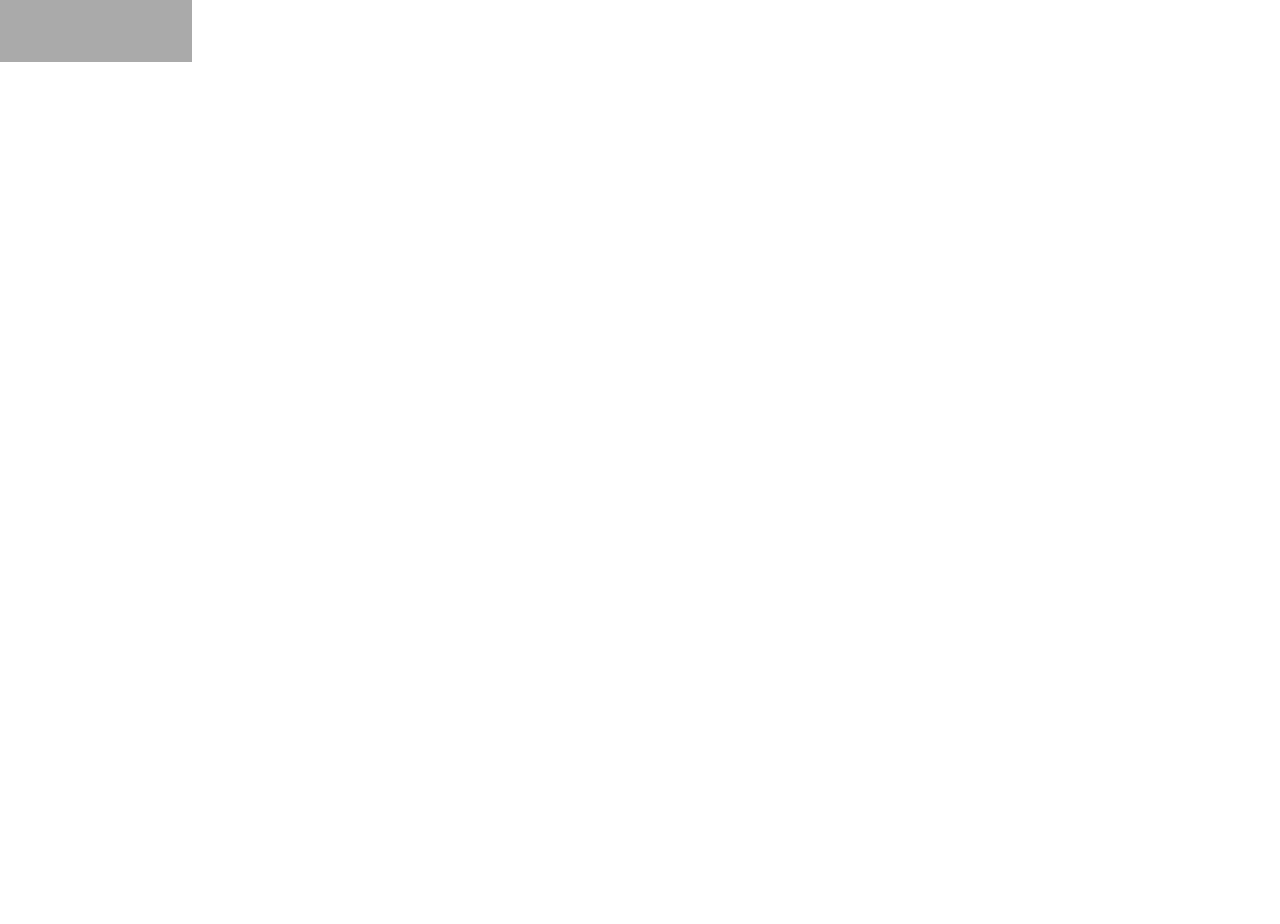
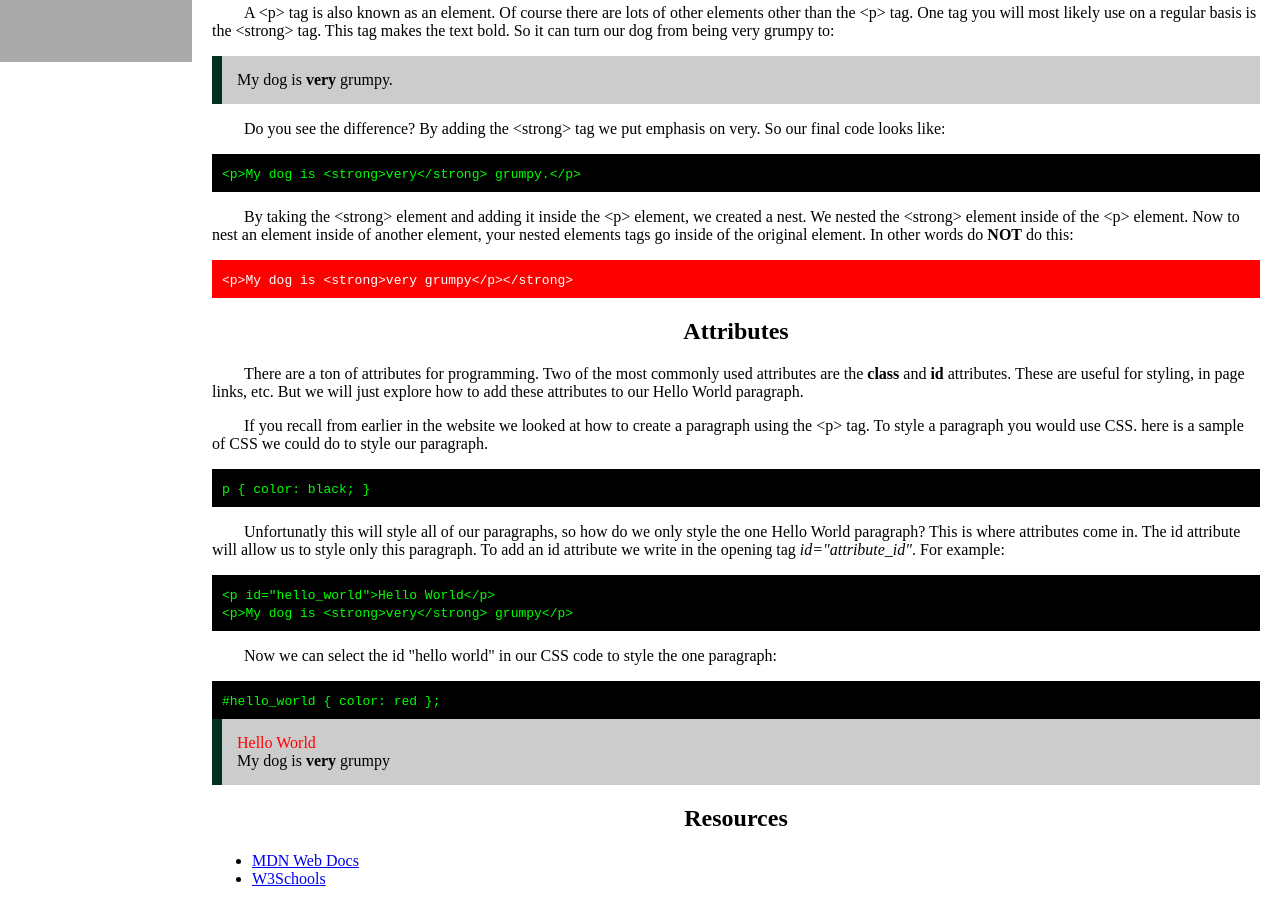
Before and after one commit to Jeremiah-Bogard/Technical-Documentation, a plain HTML site: page index.html in a window 1280 px wide. Shown: the part 738-1662 px from the top of the page. Before the commit the page ends 800 px from the top, so only its background shows below. Drawn offline with Linux system fonts and the light colour scheme.

Commit message:
Update index.html

```diff
--- a/index.html
+++ b/index.html
@@ -26,9 +26,20 @@
         <tr>
           <td><a class="nav-link" href="#The_Meaning">The Meaning</a></td>
         </tr>
+        <tr>
+          <td><a class="nav-link" href="#Nesting_Elements">Nesting Elements</a></td>
+        </tr>
+        <tr>
+          <td><a class="nav-link" href="#Attributes">Attributes</a></td>
+        </tr>
+        <tr>
+          <td><a class="nav-link" href="#Resources">Resources</a></td>
+        </tr>
       </table>
 
     </nav>
+
+    <button id="toggleNav">&#60;</button>
 
     <main id="main-doc">
 
@@ -68,6 +79,81 @@
         </ul>
       </section>
 
+      <section class="main-section" id="Nesting_Elements">
+
+        <header>
+          <h2>Nesting Elements</h2>
+        </header>
+
+        <p>A &#60;p&#62; tag is also known as an element. Of course there are lots of other elements other than the &#60;p&#62; tag. One tag you will most likely use on a regular basis is the &#60;strong&#62; tag. This tag makes the text bold. So it can turn our dog from being very grumpy to:</p>
+
+        <div class="exampleRslt">
+          My dog is <strong>very</strong> grumpy.
+        </div>
+
+        <p>Do you see the difference? By adding the &#60;strong&#62; tag we put emphasis on very. So our final code looks like:</p>
+
+        <div class="exampleCode"><code>
+          &#60;p&#62;My dog is &#60;strong&#62;very&#60;/strong&#62; grumpy.&#60;/p&#62;
+        </code></div>
+
+        <p>By taking the &#60;strong&#62; element and adding it inside the &#60;p&#62; element, we created a nest. We nested the &#60;strong&#62; element inside of the &#60;p&#62; element. Now to nest an element inside of another element, your nested elements tags go inside of the original element. In other words do <strong>NOT</strong> do this:</p>
+
+        <div class="exampleCode" style="background-color: #f00; color: #fff;"><code>
+          &#60;p&#62;My dog is &#60;strong&#62;very grumpy&#60;/p&#62;&#60;/strong&#62;
+         </code><div>
+
+      </section>
+
+      <section class="main-section" id="Attributes">
+
+        <header>
+          <h2>Attributes</h2>
+        </header>
+
+        <p>There are a ton of attributes for programming. Two of the most commonly used attributes are the <strong>class</strong> and <strong>id</strong> attributes. These are useful for styling, in page links, etc. But we will just explore how to add these attributes to our Hello World paragraph.</p>
+
+        <p>If you recall from earlier in the website we looked at how to create a paragraph using the &#60;p&#62; tag. To style a paragraph you would use CSS. here is a sample of CSS we could do to style our paragraph.</p>
+
+        <div class="exampleCode"><code>
+          p {
+            color: black;
+          }
+        </code></div>
+
+        <p>Unfortunatly this will style all of our paragraphs, so how do we only style the one Hello World paragraph? This is where attributes come in. The id attribute will allow us to style only this paragraph. To add an id attribute we write in the opening tag <em>id="attribute_id"</em>. For example:</p>
+
+        <div class="exampleCode"><code>
+          &#60;p id="hello_world"&#62;Hello World&#60;/p&#62;<br>
+          &#60;p&#62;My dog is &#60;strong&#62;very&#60;/strong&#62; grumpy&#60;/p&#62;
+        </code></div>
+
+        <p>Now we can select the id "hello world" in our CSS code to style the one paragraph:</p>
+
+        <div class="exampleCode"><code>
+          #hello_world { color: red };
+        </code></div>
+
+        <div class="exampleRslt">
+          <span style="color: red">Hello World</span><br>
+          My dog is <strong>very</strong> grumpy
+        </div>
+
+      </section>
+
+      <section class="main-section" id="Resources">
+
+        <header>
+          <h2>Resources</h2>
+        </header>
+
+        <ul>
+          <li><a target="_blank" href="https://developer.mozilla.org/en-US/docs/Learn/HTML/Introduction_to_HTML/Getting_started">MDN Web Docs</a></li>
+          <li><a target="_blank" href="https://w3schools.com">W3Schools</a></li>
+        </ul>
+
+      </section>
+
     </main>
 
     <script src="https://cdn.freecodecamp.org/testable-projects-fcc/v1/bundle.js"></script>
```
